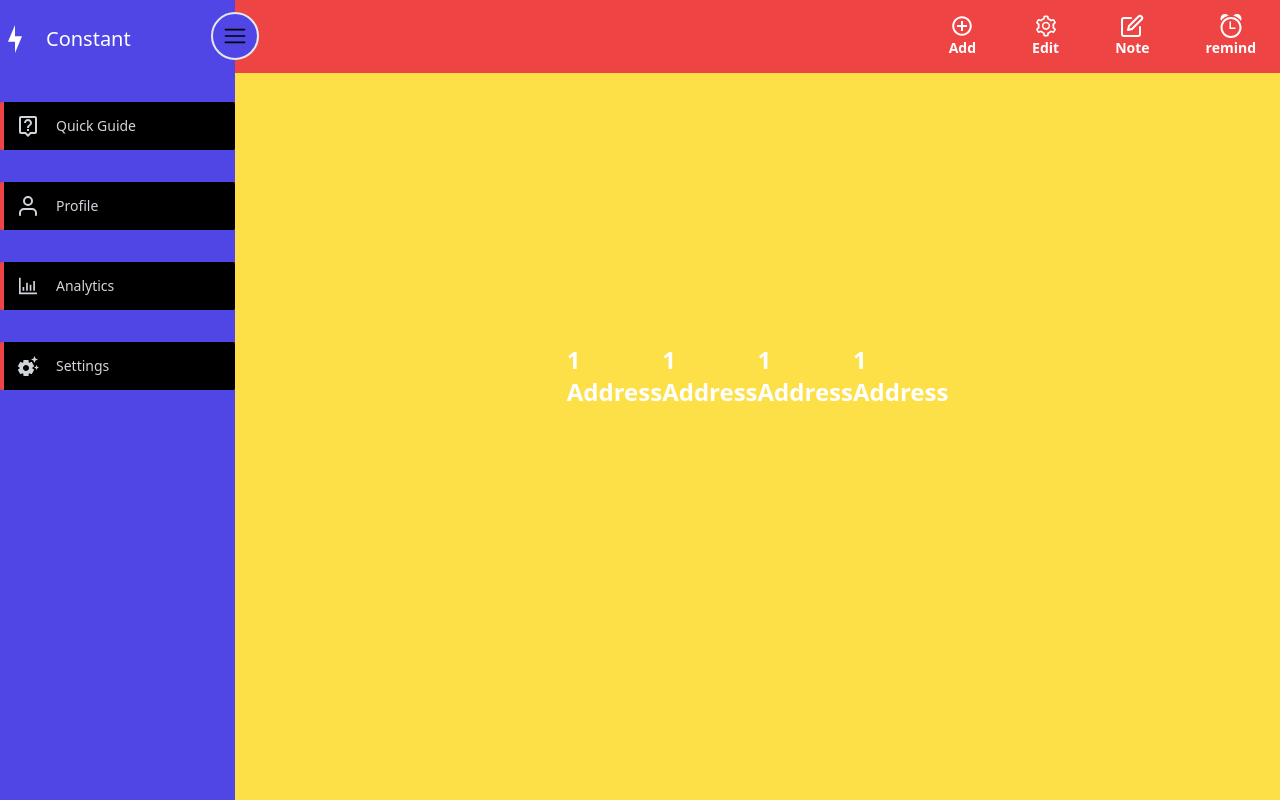
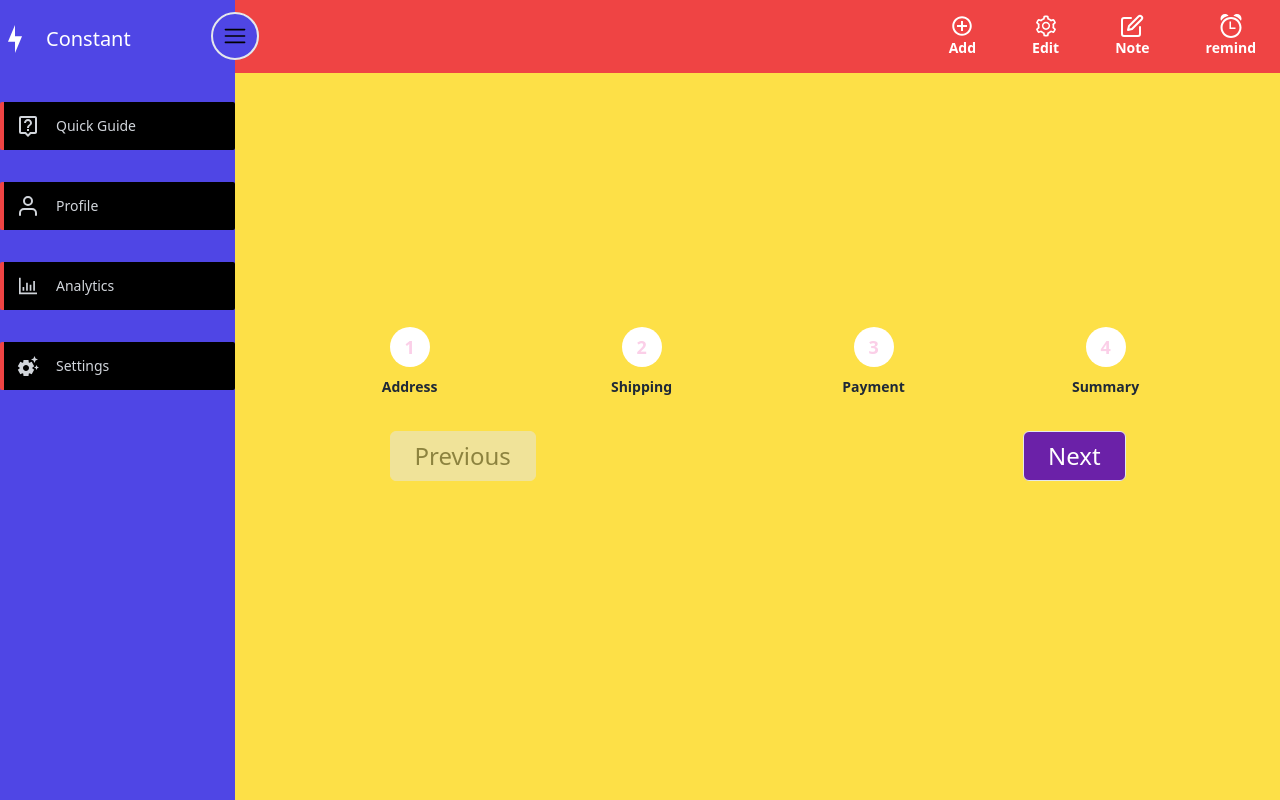
Before and after one commit to Oms-343/Constant, a React (Create React App) app: page /home in a window 1280 px wide. Built offline with nearby package versions, Linux system fonts and the light colour scheme.

Commit message:
implemented basic sructure of for customized date

```diff
--- a/package.json
+++ b/package.json
@@ -6,6 +6,7 @@
     "@testing-library/jest-dom": "^5.16.5",
     "@testing-library/react": "^13.4.0",
     "@testing-library/user-event": "^13.5.0",
+    "classnames": "^2.3.2",
     "firebase": "^9.15.0",
     "react": "^18.2.0",
     "react-dom": "^18.2.0",
--- a/src/componentss/Stepper.js
+++ b/src/componentss/Stepper.js
@@ -1,19 +1,96 @@
-// import "./stepper.css";
+import React, { useState } from "react";
+import cn from "classnames";
+
+const steps = [
+  {
+    label: "Address",
+    step: 1,
+  },
+  {
+    label: "Shipping",
+    step: 2,
+  },
+  {
+    label: "Payment",
+    step: 3,
+  },
+  {
+    label: "Summary",
+    step: 4,
+  },
+];
 
 const Stepper = () => {
+  const [activeStep, setActiveStep] = useState(1);
+
+  const nextStep = () => {
+    setActiveStep(activeStep + 1);
+  };
+
+  const prevStep = () => {
+    setActiveStep(activeStep - 1);
+  };
+
+  const totalSteps = steps.length;
+
+  const width = `${(100 / (totalSteps - 1)) * (activeStep - 1)}%`;
+
   return (
-    <div>
-      <div className="flex ">
-        {[1, 2, 3, 4].map(() => (
-          <div>
-            <div>
-              <span>1</span>
+    <div className="w-full max-w-3xl mx-auto px-4">
+      <div className="flex justify-between mt-14 relative">
+        <div
+          className="absolute bg-pink-200 h-1 w-full top-1/2 transform -translate-y-1/2 left-0"
+          style={{ zIndex: -1 }}
+        />
+        <div
+          className="absolute bg-purple-800 h-1 transition-all duration-400 ease-out top-1/2 transform -translate-y-1/2 left-0"
+          style={{ width }}
+        />
+        {steps.map(({ step, label }) => (
+          <div key={step} className="relative">
+            <div
+              className={cn(
+                "w-10 h-10 rounded-full bg-white border-3 border-solid flex justify-center items-center transition-all duration-400 ease-out",
+                activeStep >= step ? "border-purple-800" : "border-pink-200"
+              )}
+            >
+              {activeStep > step ? (
+                <span className="text-purple-800 font-bold text-lg leading-none transform -scale-x-100 rotate-45">
+                  L
+                </span>
+              ) : (
+                <span className="text-pink-200 font-bold text-lg leading-none">
+                  {step}
+                </span>
+              )}
             </div>
-            <div>
-              <span>Address</span>
+            <div className="absolute top-10 left-1/2 transform -translate-x-1/2">
+              <span className="text-gray-800 text-sm">{label}</span>
             </div>
           </div>
         ))}
+      </div>
+      <div className="flex justify-between mt-16">
+        <button
+          className={cn(
+            "border border-solid rounded-md bg-gray-200 text-gray-800 font-medium py-2 px-6 transition-all duration-200 ease-out",
+            { "cursor-not-allowed opacity-50": activeStep === 1 }
+          )}
+          onClick={prevStep}
+          disabled={activeStep === 1}
+        >
+          Previous
+        </button>
+        <button
+          className={cn(
+            "border border-solid rounded-md bg-purple-800 text-white font-medium py-2 px-6 transition-all duration-200 ease-out",
+            { "cursor-not-allowed opacity-50": activeStep === totalSteps }
+          )}
+          onClick={nextStep}
+          disabled={activeStep === totalSteps}
+        >
+          Next
+        </button>
       </div>
     </div>
   );
```
Also changed, not shown: 1 other file (tests, documents, lock files or other folders).
